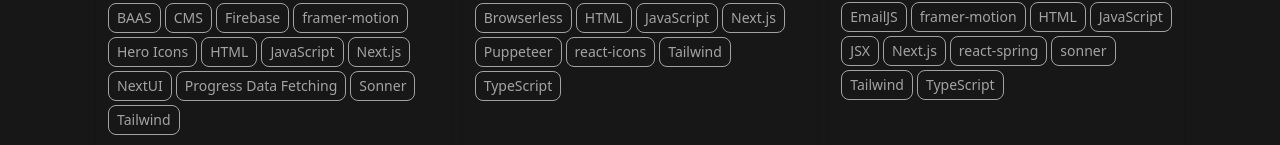
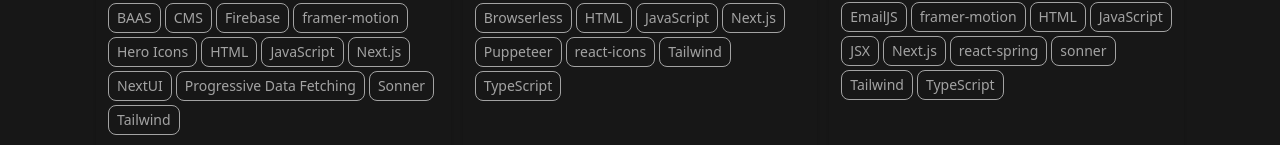
Before and after one commit to charlieBdev/portfolio, a Next.js app: page /projects in a window 1280 px wide. Shown: the part 509-654 px from the top of the page. Built offline with nearby package versions, Linux system fonts and the light colour scheme.

Commit message:
fix typo

```diff
--- a/src/data/projectsArr.ts
+++ b/src/data/projectsArr.ts
@@ -13,7 +13,7 @@
 			'JavaScript',
 			'Next.js',
 			'NextUI',
-			'Progress Data Fetching',
+			'Progressive Data Fetching',
 			'Sonner',
 			'Tailwind',
 		],
```
